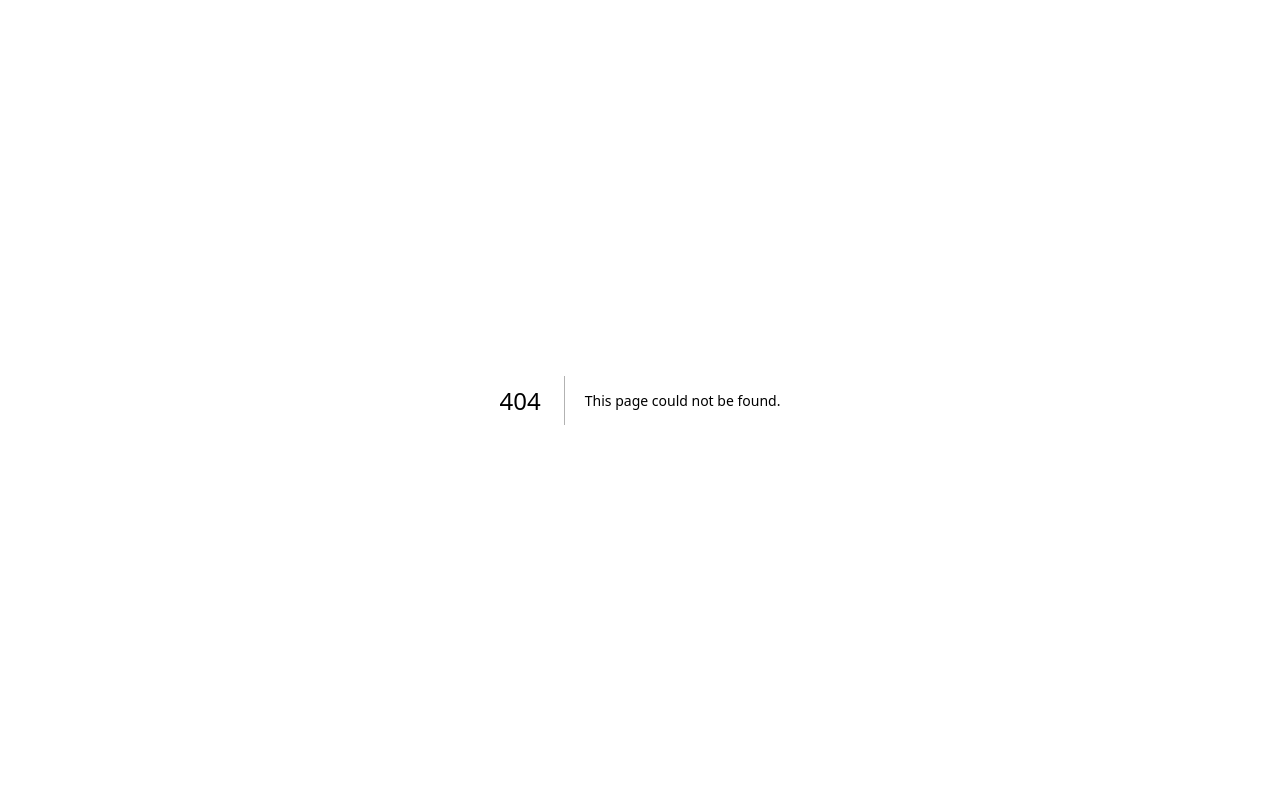
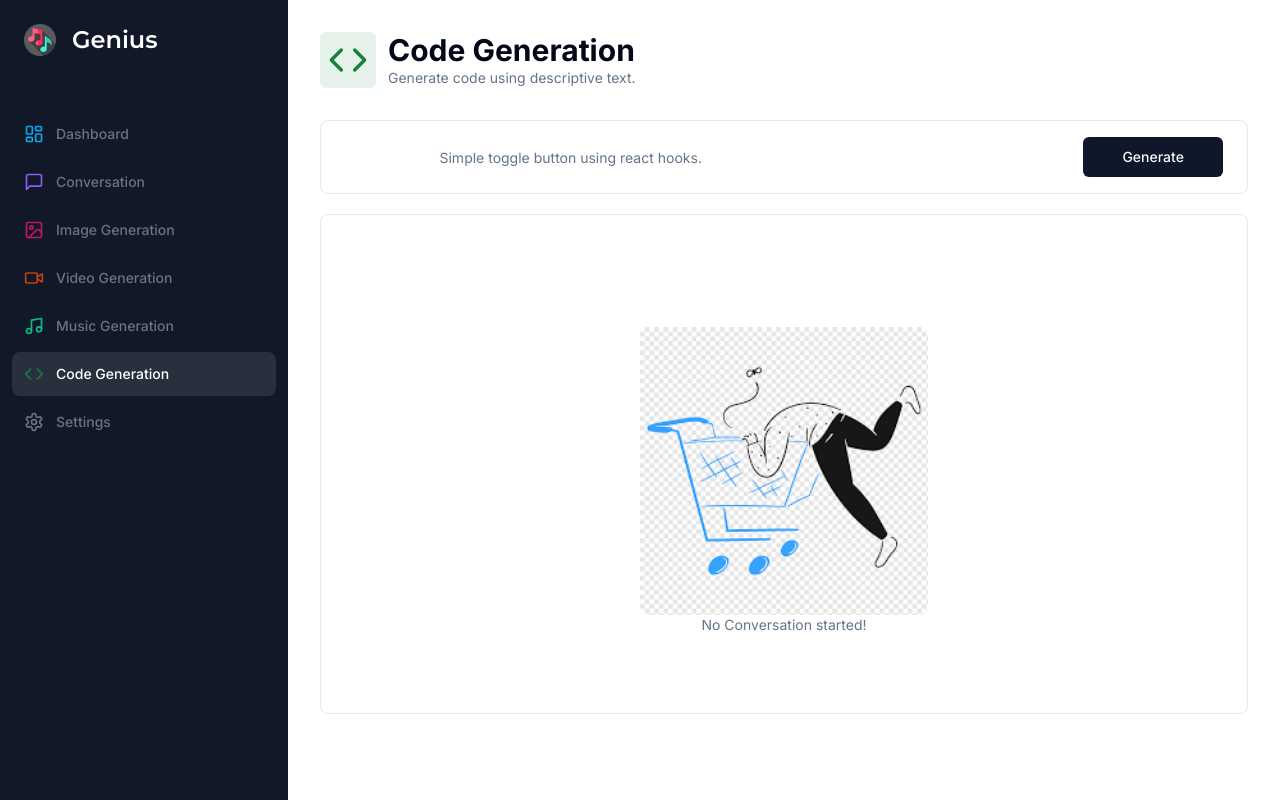
Before and after one commit to lawrenceokim/ai-saas, a Next.js app: page /code in a window 1280 px wide. Before the commit this address had no page. Built offline with nearby package versions, Linux system fonts and the light colour scheme.

Commit message:
code generation page ui

```diff
--- /dev/null
+++ b/app/(dashboard)/(routes)/code/constants.tsx
@@ -0,0 +1,7 @@
+import * as z from "zod";
+
+export const formSchema = z.object({
+  prompt: z.string().min(1, {
+    message: "Prompt is required",
+  }),
+});
--- /dev/null
+++ b/app/(dashboard)/(routes)/code/page.tsx
@@ -0,0 +1,143 @@
+"use client";
+
+import * as z from "zod";
+import axios from "axios";
+import { Code } from "lucide-react";
+import { useForm } from "react-hook-form";
+import { zodResolver } from "@hookform/resolvers/zod";
+
+import Heading from "@/components/heading";
+
+import { formSchema } from "./constants";
+import { Form, FormControl, FormField, FormItem } from "@/components/ui/form";
+import { Input } from "@/components/ui/input";
+import { Button } from "@/components/ui/button";
+import { useRouter } from "next/navigation";
+
+// import { ChatCompletionMessageParam } from "openai/resources/chat/completions";
+import { useState } from "react";
+import { ScrollArea } from "@/components/ui/scroll-area";
+import Empty from "@/components/empty";
+import Loader from "@/components/loader";
+import { cn } from "@/lib/utils";
+import UserAvatar from "@/components/user-avatar";
+import BotAvatar from "@/components/bot-avatar";
+
+interface ChatCompletionMessageParam {
+  role: "user" | "assistant" | "system";
+  content: string;
+  name?: string;
+}
+
+function CodePage() {
+  const router = useRouter();
+  const [messages, setMessages] = useState<ChatCompletionMessageParam[]>([]);
+  const form = useForm<z.infer<typeof formSchema>>({
+    resolver: zodResolver(formSchema),
+    defaultValues: {
+      prompt: "",
+    },
+  });
+
+  const isLoading = form.formState.isSubmitting;
+
+  const onSubmit = async (values: z.infer<typeof formSchema>) => {
+    try {
+      const userMessage: ChatCompletionMessageParam = {
+        role: "user",
+        content: values.prompt,
+      };
+      const newMessages = [...messages, userMessage];
+
+      const response = await axios.post("/api/code", {
+        messages: newMessages,
+      });
+      setMessages((current) => [...current, userMessage, response.data]);
+      form.reset();
+    } catch (error: any) {
+      //TODO open pro model ie: if we get a specific error, we gonna have to trigger a premium model.
+      console.log(error);
+    } finally {
+      router.refresh();
+    }
+  };
+
+  return (
+    <div>
+      <Heading
+        title="Code Generation"
+        description="Generate code using descriptive text."
+        icon={Code}
+        iconColor="text-green-700"
+        bgColor="bg-green-700/10"
+      />
+      <div className="px-4 lg:px-8">
+        <div className="">
+          <Form {...form}>
+            <form
+              onSubmit={form.handleSubmit(onSubmit)}
+              className="rounded-lg
+            border w-full p-4 px-3 md:px-6 focus-within:shadow-sm grid grid-cols-12 gap-2"
+            >
+              <FormField
+                name="prompt"
+                render={({ field }) => (
+                  <FormItem className="col-span-12 lg:col-span-10">
+                    <FormControl className="m-0 p-0">
+                      <Input
+                        className="border-0 outline-none focus-visible:ring-0 focus-visible:ring-transparent"
+                        disabled={isLoading}
+                        placeholder="
+                        Simple toggle button using react hooks."
+                        {...field} // this is a spread combination of all the parameters in the chadcn FormField ui component above of the render={} e.g onBlur, value, disabled, name & ref
+                      />
+                    </FormControl>
+                  </FormItem>
+                )}
+              />
+              <Button
+                className="col-span-12 lg:col-span-2 w-full"
+                disabled={isLoading}
+              >
+                Generate
+              </Button>
+            </form>
+          </Form>
+        </div>
+        <ScrollArea
+          className="mb-5 mt-5 h-[500px] rounded-lg border p-4"
+          // ref={ref}
+        >
+          <div className="space-y-4 mt-4">
+            {isLoading && (
+              <div className="p-8 rounded-lg w-full flex items-center justify-center bg-muted">
+                <Loader />
+              </div>
+            )}
+            {messages.length === 0 && !isLoading && (
+              <Empty label="No Conversation started!" />
+            )}
+            <div className="flex flex-col-reverse gap-y-4">
+              {messages.map((message) => (
+                <div
+                  className={cn(
+                    "p-8 w-full flex items-start gap-x-8 rounded-lg",
+                    message.role === "user"
+                      ? "bg-white border border-black/10"
+                      : "bg-muted"
+                  )}
+                  key={message.content}
+                >
+                  {message.role === "user" ? <UserAvatar /> : <BotAvatar />}
+                  <p className="text-sm">{message.content}</p>
+                </div>
+              ))}
+            </div>
+          </div>
+        </ScrollArea>
+      </div>
+    </div>
+  );
+}
+
+export default CodePage;
--- /dev/null
+++ b/app/api/code/route.ts
@@ -0,0 +1,42 @@
+// open-ai's package was installed ie npm i openai
+// next add configuration for openai
+
+import { auth } from "@clerk/nextjs/server";
+import { NextResponse } from "next/server";
+
+import OpenAI from "openai";
+
+const openai = new OpenAI({
+  apiKey: process.env.OPEN_AI_KEY,
+  baseURL: "https://api.openai.com/v1",
+});
+
+export async function POST(req: Request) {
+  try {
+    const { userId } = auth();
+    const body = await req.json();
+    const { messages } = body;
+
+    if (!userId) {
+      return new NextResponse("Unauthorized", { status: 401 });
+    }
+
+    if (!openai.apiKey) {
+      return new NextResponse("OpenAI API Key not configured", { status: 500 });
+    }
+
+    if (!messages) {
+      return new NextResponse("Messages are required", { status: 400 });
+    }
+
+    const response = await openai.chat.completions.create({
+      model: "gpt-3.5-turbo",
+      messages,
+    });
+
+    return NextResponse.json(response.choices[0].message);
+  } catch (error) {
+    console.log("[CONVERSATION_ERROR]", error);
+    return new NextResponse("Internal error", { status: 500 });
+  }
+}
```
